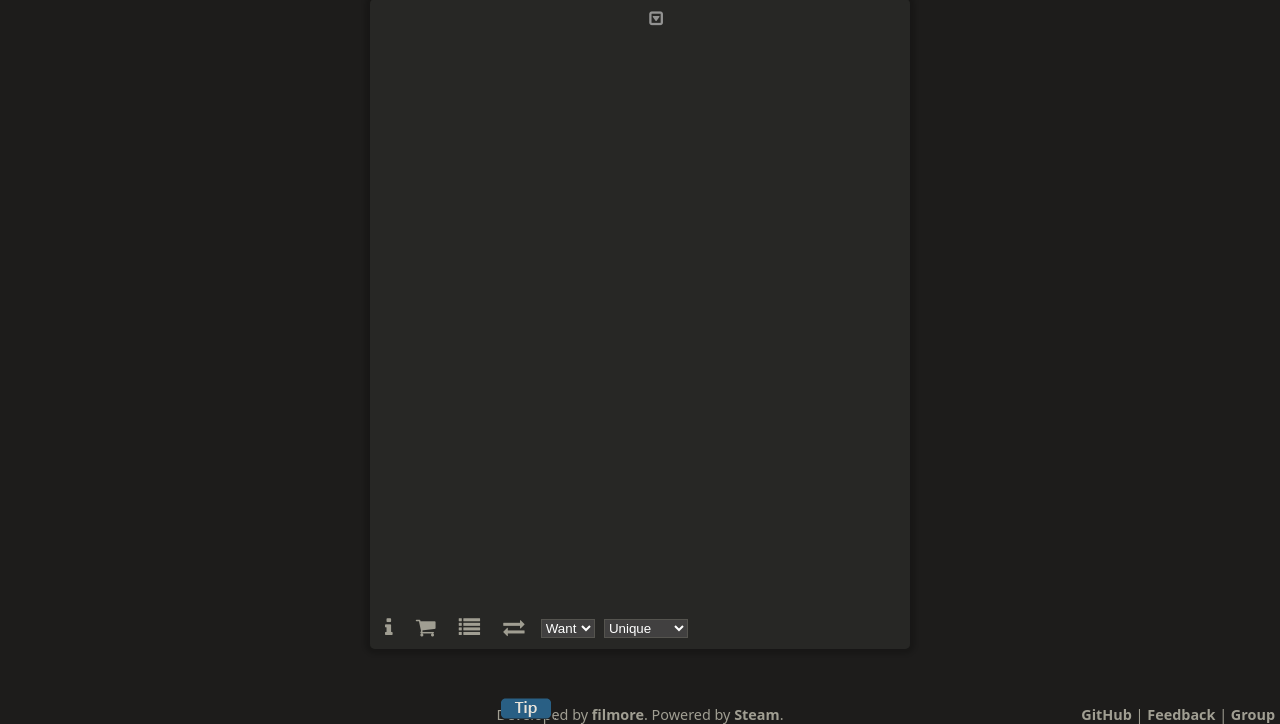
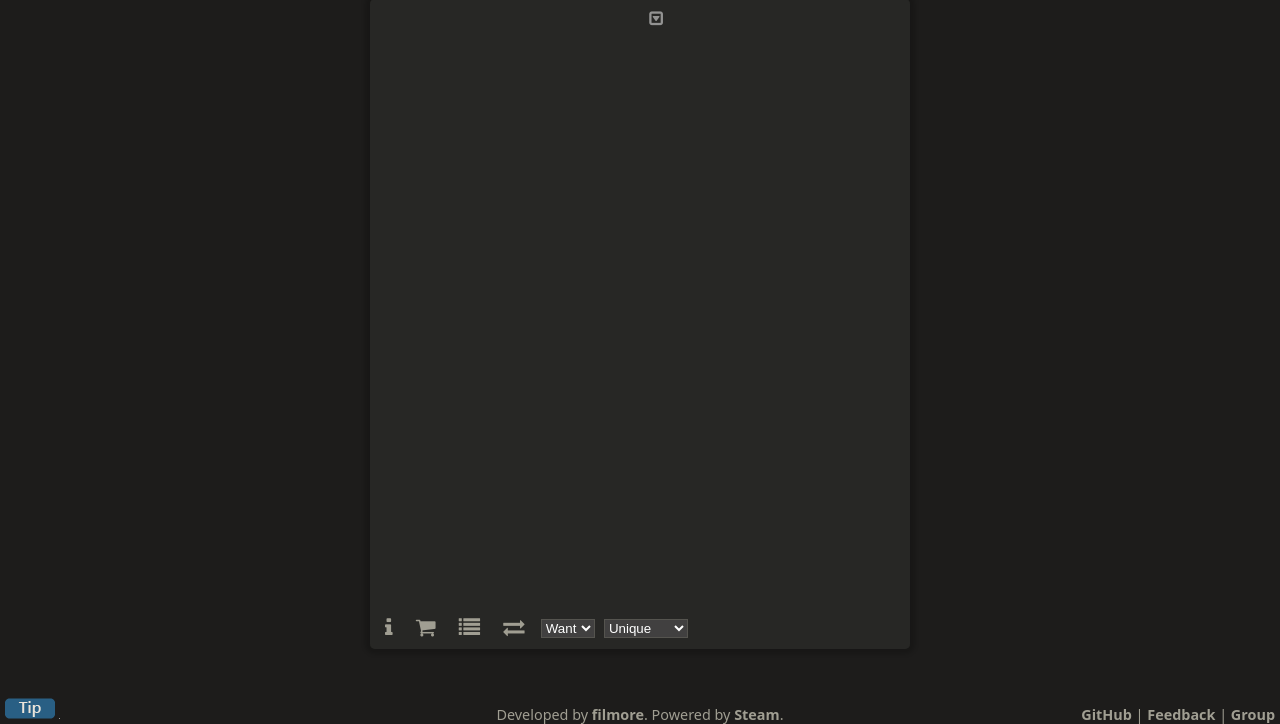
Before and after one commit to mohd-akram/item.tf, a Python web app: template templates/item.html in a window 1280 px wide. Shown: the part 76-800 px from the top of the page. Run offline with Jinja, Linux system fonts and the light colour scheme; the template is opened without the code that fills it, so the values that code supplies are empty; some libraries are stand-ins or nearby versions.

Commit message:
Minor CSS fix

```diff
--- a/templates/footer.html
+++ b/templates/footer.html
@@ -1,4 +1,4 @@
-<span style="position: absolute; bottom: 1px;">
+<span style="position: absolute; bottom: 1px; left: 0">
   <form action="https://www.paypal.com/cgi-bin/webscr" method="post" target="_top">
     <input type="hidden" name="cmd" value="_s-xclick">
     <input type="hidden" name="hosted_button_id" value="4CE39LY542LD8">
```
